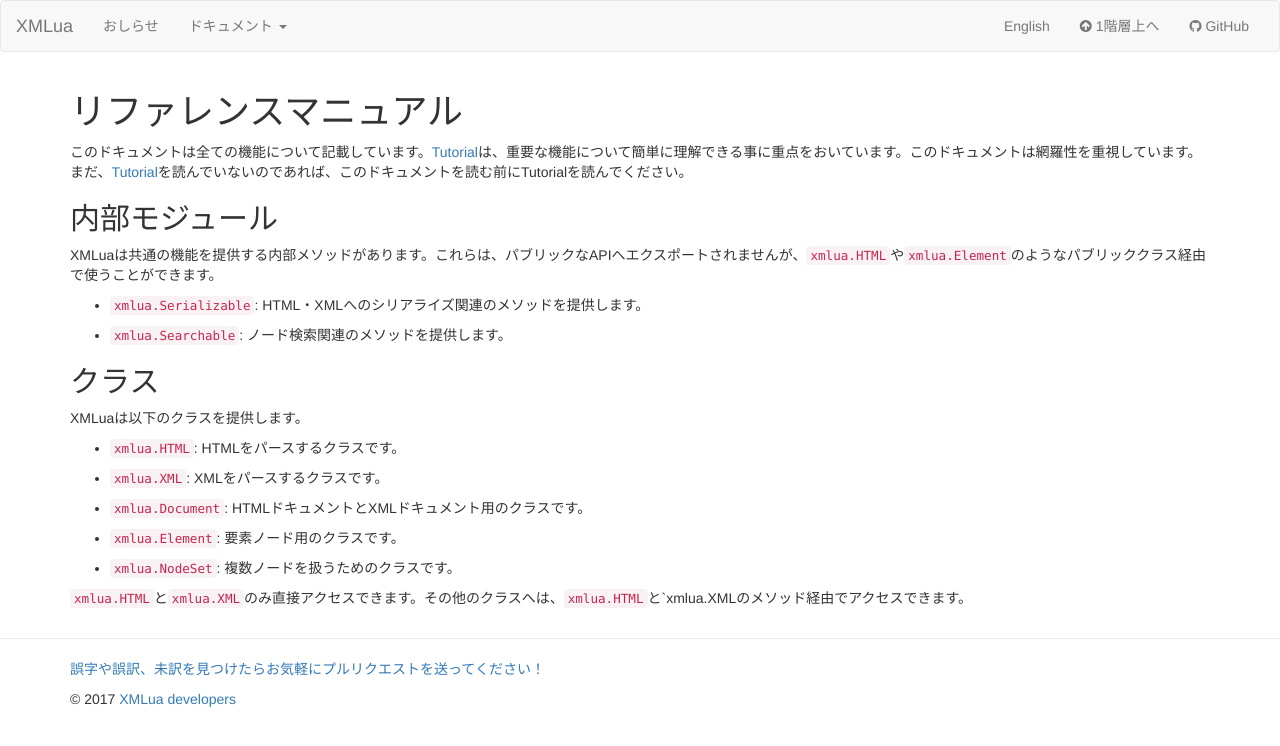
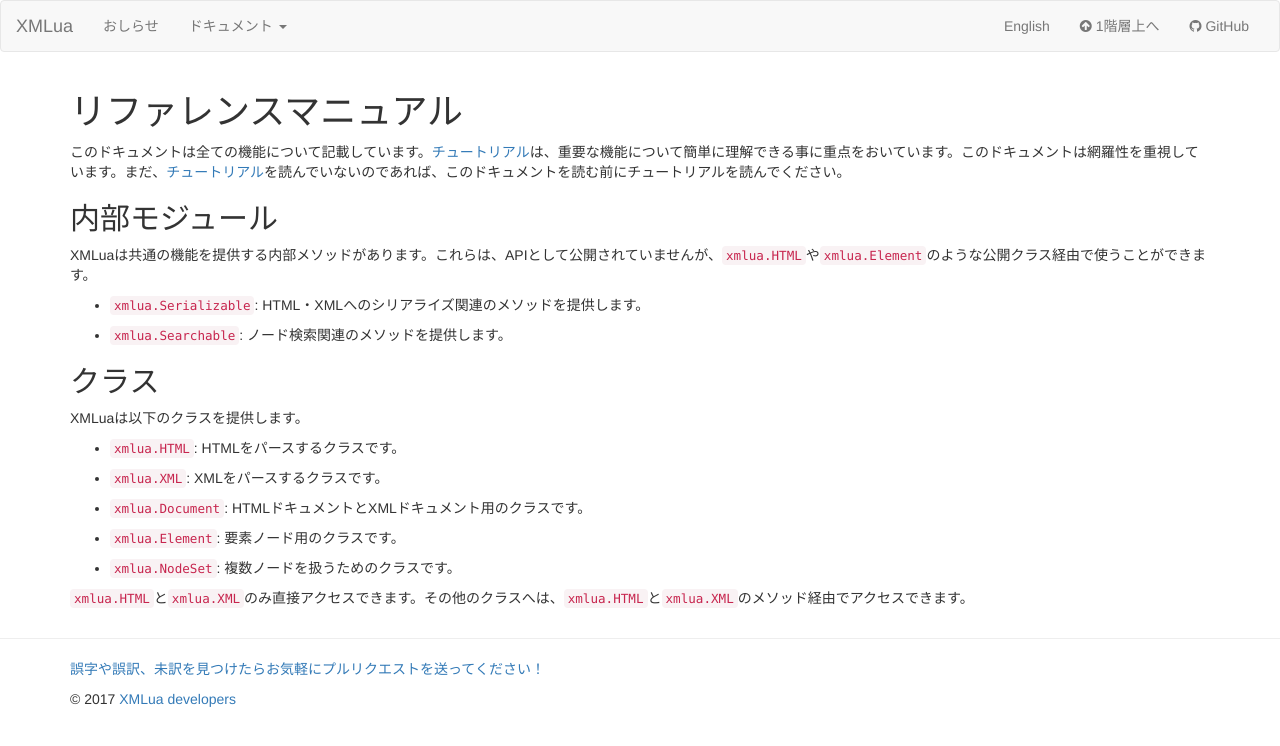
Before and after one commit to clear-code/xmlua, a Jekyll site: the page built from docs/ja/reference/index.md, in a window 1280 px wide. Shown: the top 746 px of the page. Built offline with Jekyll 4.4.1, drawn with Linux system fonts in a browser that asks for light colours.

Commit message:
doc ja reference: improve
Translate missing words.

Add missing internal ID. ({#XXX})

Fix markup.

```diff
--- a/docs/ja/reference/index.md
+++ b/docs/ja/reference/index.md
@@ -4,17 +4,17 @@ title: Reference manual
 
 # リファレンスマニュアル
 
-このドキュメントは全ての機能について記載しています。[Tutorial][tutorial]は、重要な機能について簡単に理解できる事に重点をおいています。このドキュメントは網羅性を重視しています。まだ、[Tutorial][tutorial]を読んでいないのであれば、このドキュメントを読む前にTutorialを読んでください。
+このドキュメントは全ての機能について記載しています。[チュートリアル][tutorial]は、重要な機能について簡単に理解できる事に重点をおいています。このドキュメントは網羅性を重視しています。まだ、[チュートリアル][tutorial]を読んでいないのであれば、このドキュメントを読む前にチュートリアルを読んでください。
 
-## 内部モジュール
+## 内部モジュール {#internal-modules}
 
-XMLuaは共通の機能を提供する内部メソッドがあります。これらは、パブリックなAPIへエクスポートされませんが、[`xmlua.HTML`][html]や[`xmlua.Element`][element]のようなパブリッククラス経由で使うことができます。
+XMLuaは共通の機能を提供する内部メソッドがあります。これらは、APIとして公開されていませんが、[`xmlua.HTML`][html]や[`xmlua.Element`][element]のような公開クラス経由で使うことができます。
 
   * [`xmlua.Serializable`][serializable]: HTML・XMLへのシリアライズ関連のメソッドを提供します。
 
   * [`xmlua.Searchable`][searchable]: ノード検索関連のメソッドを提供します。
 
-## クラス
+## クラス {#classes}
 
 XMLuaは以下のクラスを提供します。
 
@@ -28,7 +28,7 @@ XMLuaは以下のクラスを提供します。
 
   * [`xmlua.NodeSet`][node-set]: 複数ノードを扱うためのクラスです。
 
-`xmlua.HTML`と`xmlua.XML`のみ直接アクセスできます。その他のクラスへは、`xmlua.HTML`と`xmlua.XMLのメソッド経由でアクセスできます。
+`xmlua.HTML`と`xmlua.XML`のみ直接アクセスできます。その他のクラスへは、`xmlua.HTML`と`xmlua.XML`のメソッド経由でアクセスできます。
 
 [tutorial]:../tutorial/
 
```
Also changed, not shown: 1 other file.
